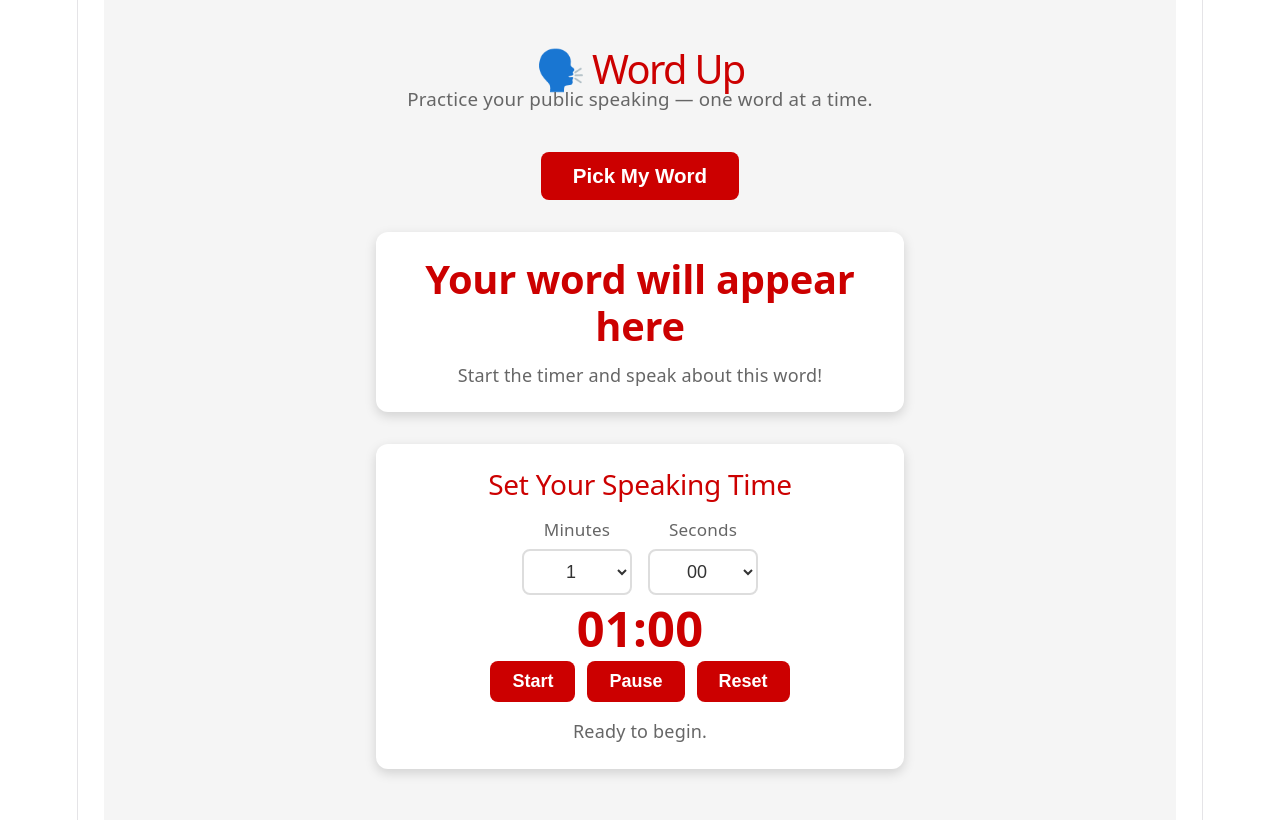
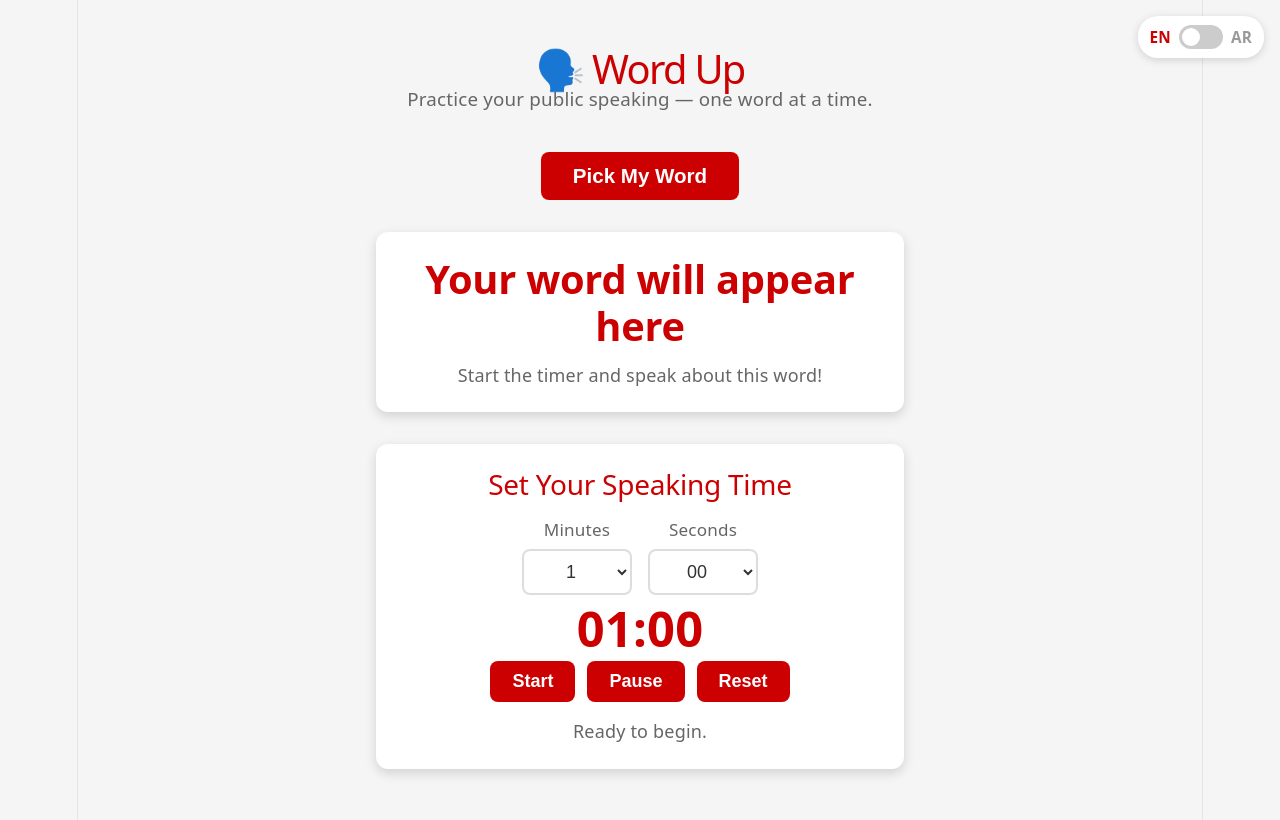
Before and after one commit to hersheyja/cs391-final-project, a React (Vite) app: page / in a window 1280 px wide. Shown: the top 820 px of the page. Built offline with nearby package versions, Linux system fonts and the light colour scheme.

Commit message:
add Language toggle component

```diff
--- a/src/components/Language.tsx
+++ b/src/components/Language.tsx
@@ -1,8 +1,83 @@
 // Language.tsx
-// Global: Displays a list of all challenges the user has spun so far.
-// Receives a challenges array as a prop and maps over it to display each one.
-// Component Author:
+// Global: Toggle switch to switch between English and Arabic.
+// Default is English. When switched to Arabic, page direction changes to right-to-left.
+// Component Author: Hershey Jamla
+// TODO (teammate): wire isArabic state to translation API to translate page content
 
-export default function Language() {
-    return <></>;
+import styled from "styled-components";
+import { useState } from "react";
+
+// Container pinned to top right
+const StyledContainer = styled.div`
+    position: fixed;
+    top: 16px;
+    right: 16px;
+    display: flex;
+    flex-direction: row;
+    align-items: center;
+    gap: 8px;
+    background-color: white;
+    padding: 8px 12px;
+    border-radius: 20px;
+    box-shadow: 0 2px 8px rgba(0, 0, 0, 0.15);
+    z-index: 999;
+`;
+
+// Language label
+const StyledLabel = styled.span<{ $active: boolean }>`
+    font-size: 0.85rem;
+    font-weight: bold;
+    color: ${({ $active }) => $active ? "#cc0000" : "#999999"};
+`;
+
+// The toggle track
+const StyledTrack = styled.div<{ $isArabic: boolean }>`
+    width: 44px;
+    height: 24px;
+    background-color: ${({ $isArabic }) => $isArabic ? "#cc0000" : "#cccccc"};
+    border-radius: 12px;
+    cursor: pointer;
+    position: relative;
+    transition: background-color 0.3s;
+`;
+
+// The toggle knob
+const StyledKnob = styled.div<{ $isArabic: boolean }>`
+    width: 18px;
+    height: 18px;
+    background-color: white;
+    border-radius: 50%;
+    position: absolute;
+    top: 3px;
+    left: ${({ $isArabic }) => $isArabic ? "23px" : "3px"};
+    transition: left 0.3s;
+`;
+
+// Language component - built by Hershey Jamla
+export default function Language({ onToggle }: { onToggle?: (isArabic: boolean) => void }) {
+    // false = English, true = Arabic
+    const [isArabic, setIsArabic] = useState(false);
+
+    function handleToggle() {
+        const newVal = !isArabic;
+        setIsArabic(newVal);
+        // change page direction for Arabic
+        document.documentElement.dir = newVal ? "rtl" : "ltr";
+        if (onToggle) onToggle(newVal);
+    }
+
+    return (
+        <StyledContainer>
+            {/* English label */}
+            <StyledLabel $active={!isArabic}>EN</StyledLabel>
+
+            {/* Toggle switch */}
+            <StyledTrack $isArabic={isArabic} onClick={handleToggle}>
+                <StyledKnob $isArabic={isArabic} />
+            </StyledTrack>
+
+            {/* Arabic label */}
+            <StyledLabel $active={isArabic}>AR</StyledLabel>
+        </StyledContainer>
+    );
 }
--- a/src/index.css
+++ b/src/index.css
@@ -109,3 +109,8 @@ code {
   padding: 4px 8px;
   background: var(--code-bg);
 }
+
+body {
+  background-color: #f5f5f5;
+  margin: 0;
+}
```
